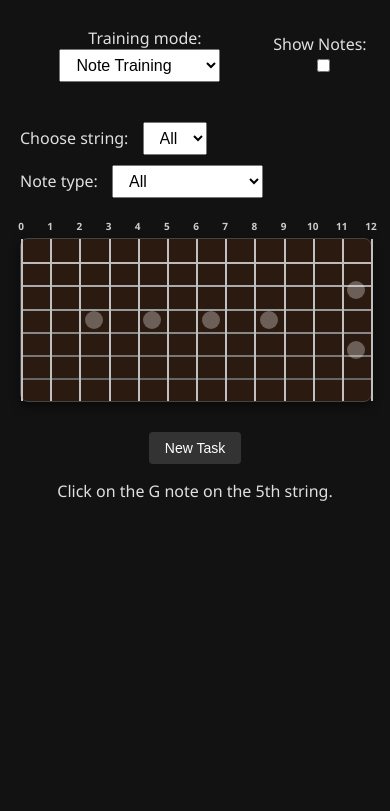
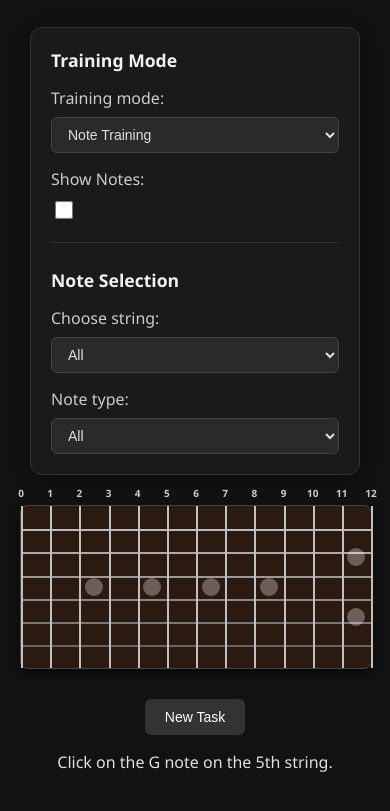
Before and after one commit to andrewjt71/dontfret, a plain HTML site: page index.html in a window 390 px wide. Shown: the part 125-936 px from the top of the page. Before the commit the page ends 844 px from the top, so only its background shows below. Drawn offline with Linux system fonts and the light colour scheme.

Commit message:
UI improvements

```diff
--- a/index.html
+++ b/index.html
@@ -22,17 +22,71 @@
       letter-spacing: 1px;
     }
     #controls {
+      background-color: #1a1a1a;
+      border-radius: 12px;
+      padding: 30px;
       margin-bottom: 40px;
-      text-align: right;
       max-width: 650px;
       margin-left: auto;
       margin-right: auto;
+      border: 1px solid #333;
+      box-shadow: 0 4px 20px rgba(0,0,0,0.3);
+    }
+    .control-section {
+      margin-bottom: 25px;
+      padding-bottom: 20px;
+      border-bottom: 1px solid #333;
+    }
+    .control-section:last-child {
+      border-bottom: none;
+      margin-bottom: 0;
+      padding-bottom: 0;
+    }
+    .control-section h3 {
+      margin: 0 0 15px 0;
+      color: #f1f1f1;
+      font-size: 1.1em;
+      text-align: left;
+    }
+    .control-row {
+      display: flex;
+      justify-content: space-between;
+      align-items: center;
+      gap: 20px;
+      margin-bottom: 15px;
+    }
+    .control-row:last-child {
+      margin-bottom: 0;
+    }
+    .control-group {
+      display: flex;
+      align-items: center;
+      gap: 10px;
+    }
+    .control-group label {
+      font-weight: 500;
+      color: #ccc;
+      white-space: nowrap;
     }
     select {
-      padding: 6px 12px;
-      font-size: 16px;
-      margin-left: 10px;
-      margin-right: 20px;
+      padding: 8px 12px;
+      font-size: 14px;
+      border: 1px solid #444;
+      border-radius: 6px;
+      background-color: #2a2a2a;
+      color: #e0e0e0;
+      cursor: pointer;
+      min-width: 120px;
+    }
+    select:focus {
+      outline: none;
+      border-color: #666;
+      box-shadow: 0 0 0 2px rgba(255, 255, 255, 0.1);
+    }
+    input[type="checkbox"] {
+      width: 18px;
+      height: 18px;
+      accent-color: #666;
     }
     #fretboard {
       position: relative;
@@ -50,7 +104,7 @@
       position: absolute;
       left: 0;
       right: 0;
-      height: 16px;
+      height: 12px;
       transform: translateY(-50%);
       cursor: pointer;
     }
@@ -129,14 +183,15 @@
       color: #ffcc00;
     }
     button {
-      padding: 10px 20px;
+      padding: 12px 24px;
       font-size: 16px;
-      border-radius: 4px;
+      border-radius: 6px;
       border: none;
       background-color: #333;
       color: #fff;
       cursor: pointer;
       margin-top: 10px;
+      transition: background-color 0.2s ease;
     }
     button:hover {
       background-color: #555;
@@ -187,7 +242,25 @@
       flex: 1;
       margin-left: 20px;
     }
-    @media (max-width: 500px) {
+    @media (max-width: 600px) {
+      #controls {
+        padding: 20px;
+        margin: 0 10px 30px 10px;
+      }
+      .control-row {
+        flex-direction: column;
+        align-items: flex-start;
+        gap: 15px;
+      }
+      .control-group {
+        width: 100%;
+        justify-content: space-between;
+      }
+      select {
+        min-width: 100px;
+        flex: 1;
+        max-width: 150px;
+      }
       h1 {
         font-size: 1.5em;
       }
@@ -197,10 +270,21 @@
       }
       button {
         font-size: 14px;
-        padding: 8px 16px;
+        padding: 10px 20px;
       }
-      #controls {
-        text-align: center;
+      .string-hitbox {
+        height: 8px;
+      }
+    }
+    @media (max-width: 400px) {
+      .control-group {
+        flex-direction: column;
+        align-items: flex-start;
+        gap: 8px;
+      }
+      select {
+        max-width: none;
+        width: 100%;
       }
     }
   </style>
@@ -208,21 +292,26 @@
 <body>
   <h1>Learn your fretboard you mug!</h1>
   <div id="controls">
-  <div style="margin-bottom: 40px; display: flex; justify-content: space-between; align-items: center;">
-    <div>
+    <div class="control-section">
+      <h3>Training Mode</h3>
+      <div class="control-row">
+        <div class="control-group">
           <label for="mode-select">Training mode:</label>
           <select id="mode-select">
             <option value="note">Note Training</option>
             <option value="interval">Interval Training</option>
           </select>
         </div>
-    <div>
+        <div class="control-group">
           <label for="show-notes-toggle">Show Notes:</label>
-      <input type="checkbox" id="show-notes-toggle" style="margin-left: 10px;">
+          <input type="checkbox" id="show-notes-toggle">
         </div>
       </div>
-  <div id="note-controls" style="text-align: left;">
-    <div style="margin-bottom: 10px;">
+    </div>
+    <div class="control-section">
+      <h3>Note Selection</h3>
+      <div class="control-row">
+        <div class="control-group">
           <label for="string-select">Choose string:</label>
           <select id="string-select">
             <option value="all">All</option>
@@ -234,14 +323,14 @@
             <option value="6">6</option>
           </select>
         </div>
-
-    <div>
+        <div class="control-group">
           <label for="note-type-select">Note type:</label>
           <select id="note-type-select">
             <option value="all">All</option>
             <option value="natural">Naturals only</option>
             <option value="accidental">Sharps & Flats</option>
           </select>
+        </div>
       </div>
     </div>
   </div>
@@ -323,7 +412,6 @@
     const noteTypeSelect = document.getElementById('note-type-select');
     let target = {};
     const modeSelect = document.getElementById('mode-select');
-const noteControls = document.getElementById('note-controls');
     const showNotesToggle = document.getElementById('show-notes-toggle');
     const intervalCheatsheet = document.getElementById('interval-cheatsheet');
 
@@ -429,6 +517,16 @@ const intervalCheatsheet = document.getElementById('interval-cheatsheet');
       }
     }
 
+    function updateNoteControlsVisibility() {
+      const mode = modeSelect.value;
+      const noteControlsSection = document.querySelector('.control-section:nth-child(2)');
+      if (mode === 'interval') {
+        noteControlsSection.style.display = 'none';
+      } else {
+        noteControlsSection.style.display = 'block';
+      }
+    }
+
     function ordinal(n) {
       if (n === 1) return "1st";
       if (n === 2) return "2nd";
@@ -439,7 +537,6 @@ const intervalCheatsheet = document.getElementById('interval-cheatsheet');
     function newTask() {
       const mode = modeSelect.value;
       if (mode === 'interval') {
-        noteControls.style.display = 'none';
         const intervals = [
           { name: 'minor 2nd', semitones: 1 },
           { name: 'major 2nd', semitones: 2 },
@@ -464,8 +561,6 @@ const intervalCheatsheet = document.getElementById('interval-cheatsheet');
         };
         taskDisplay.textContent = `Find the ${interval.name} from ${rootNote}`;
         return;
-      } else {
-        noteControls.style.display = 'inline';
       }
 
       let string;
@@ -572,6 +667,7 @@ modeSelect.addEventListener('change', () => {
       renderFretboard();
       newTask();
       updateCheatsheetVisibility();
+      updateNoteControlsVisibility();
     });
     stringSelect.addEventListener('change', () => {
       renderFretboard();
@@ -588,6 +684,7 @@ modeSelect.addEventListener('change', () => {
     renderFretboard();
     newTask();
     updateCheatsheetVisibility();
+    updateNoteControlsVisibility();
   </script>
 </body>
 </html>
```
Lines whose indentation alone changed are shown as unchanged.
